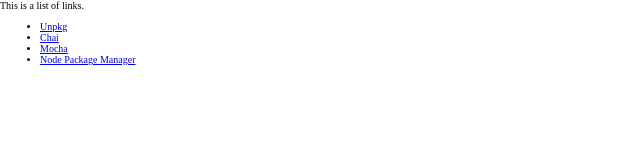
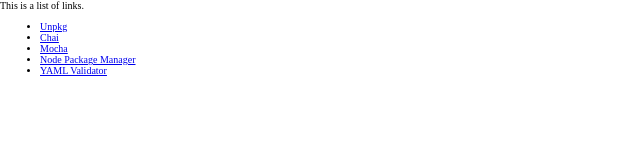
Before and after one commit to thomasbridge74/my-portfolio, a React app: page links.html in a window 1280 px wide. Shown: the full height of the page, 0-640 px from the left. Built offline with nearby package versions, Linux system fonts and the light colour scheme.

Commit message:
Added YAML Validation tool

```diff
--- a/links.html
+++ b/links.html
@@ -15,6 +15,7 @@
 				<li><a href="http://chaijs.com/">Chai</a></li>
 				<li><a href="https://mochajs.org/">Mocha</a></li>
 				<li><a href="https://www.npmjs.com/">Node Package Manager</a></li>
+				<li><a href="http://www.yamllint.com/">YAML Validator</a></li>
 			</ul>
 	</main>
 	</body>
```
